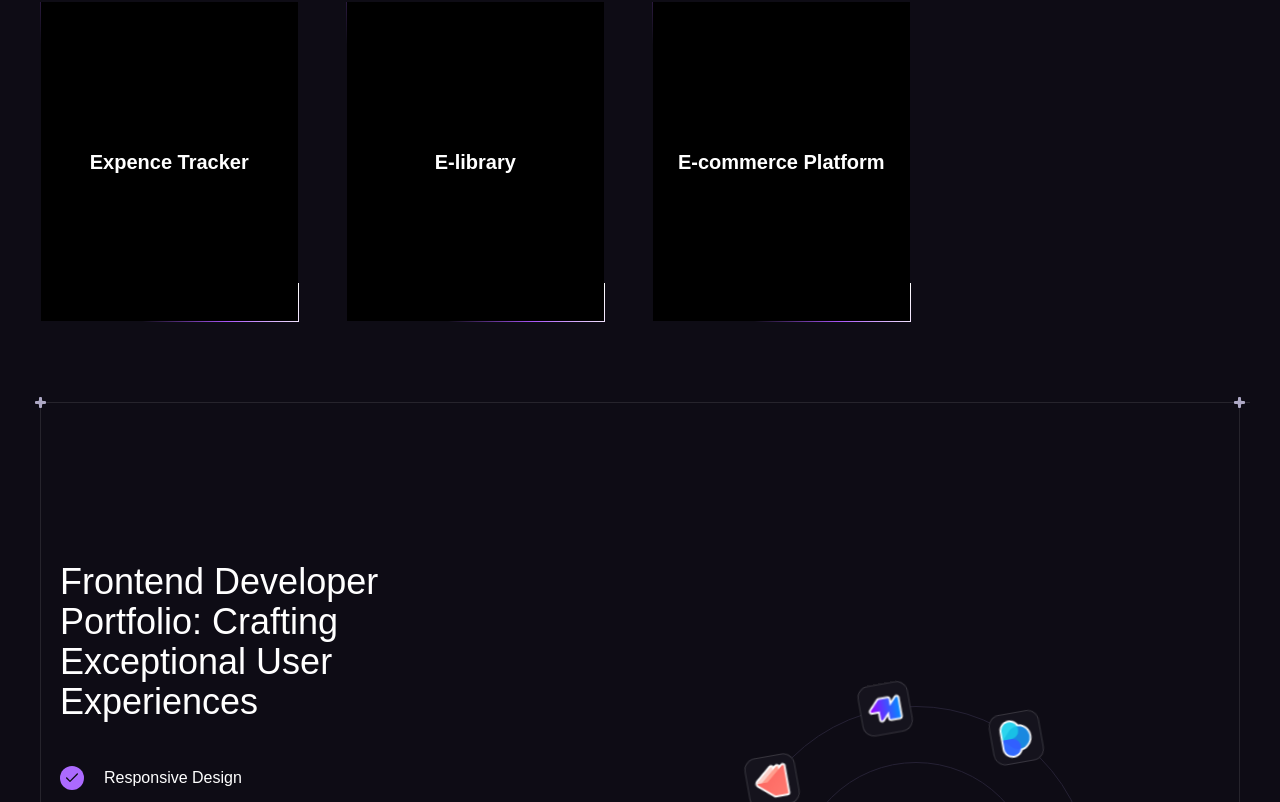
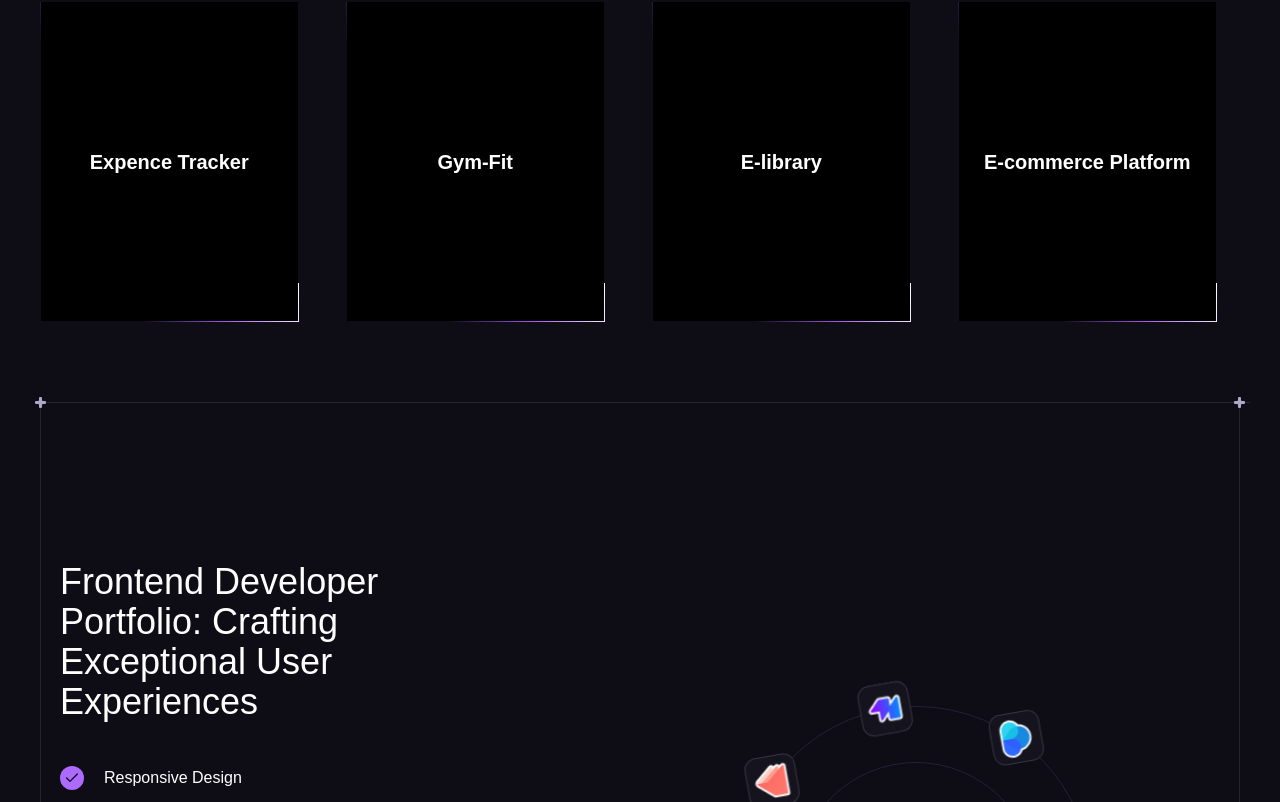
Before and after one commit to vinay8962/portfolio, a React (Create React App) app: page / in a window 1280 px wide. Shown: the part 2704-3506 px from the top of the page. Built offline with nearby package versions, Linux system fonts and the light colour scheme.

Commit message:
add new project

```diff
--- a/src/components/Project.jsx
+++ b/src/components/Project.jsx
@@ -63,7 +63,7 @@ const Project = () => {
 
       {/* Modal for showing project details */}
       {selectedProject && (
-        <div className="fixed inset-0 bg-black bg-opacity-50 flex justify-center items-center text-black overflow-hidden">
+        <div className="fixed inset-0 bg-black bg-opacity-50 opacity-100 flex justify-center items-center text-black overflow-hidden">
           <div className="bg-black text-white border border-violet-400 p-6 rounded-lg max-w-4xl h-auto w-full">
             <div className="w-full flex justify-end">
               <motion.button
--- a/src/constants/index.js
+++ b/src/constants/index.js
@@ -6,9 +6,11 @@ import photoshop from "../assets/collaboration/photoshop.png";
 import protopie from "../assets/collaboration/protopie.png";
 import raindrop from "../assets/collaboration/raindrop.png";
 import slack from "../assets/collaboration/slack.png";
-import Image1 from '../assets/Screenshot 2024-08-18 013513.png'
-import Expence_img_1 from '../assets/Project Image/Screenshot 2024-09-12 133631.png'
-import Expence_img_2 from '../assets/Project Image/Screenshot 2024-09-12 133659.png'
+import Image1 from "../assets/Screenshot 2024-08-18 013513.png";
+import Expence_img_1 from "../assets/Project Image/Screenshot 2024-09-12 133631.png";
+import Expence_img_2 from "../assets/Project Image/Screenshot 2024-09-12 133659.png";
+import Gym_fit_1 from "../assets/Project Image/Gym-fit-1.png";
+import Gym_fit_2 from "../assets/Project Image/Gym-fit-2.png";
 
 export const collabText =
   "With expertise in modern frameworks and meticulous attention to detail, it's the perfect choice for businesses seeking a skilled frontend developer.";
@@ -88,38 +90,56 @@ export const collabApps = [
   },
 ];
 
-
 export const ProjectData = [
   {
-    "id": 1,
-    "projectName": "Expence Tracker",
-    "image1": Expence_img_1,
-    "image2": Expence_img_2,
-    "description": "I designed and developed a comprehensive expense tracker application using React.js, Tailwind CSS, and Chakra UI. The application allows users to easily add and categorize their expenses, boosting engagement and management. I implemented a shared expenses feature for collaborative management with friends and integrated a doughnut chart to provide users with visual insights into their spending habits. By applying responsive design principles, I ensured the application is mobile-friendly and accessible across various devices. The use of Chakra UI and Tailwind CSS enhanced the UI/UX, resulting in a visually appealing and user-friendly interface.",
-    "githubLink": "https://github.com/vinay8962/expense-tracker.git",
-    "liveLink": "https://Expence_tracker.com",
-    "language": ["React", "Redux Toolkit", "Redux Saga", "Tailwind Css", "Chakra Ui", "Chart Js"]
+    id: 1,
+    projectName: "Expence Tracker",
+    image1: Expence_img_1,
+    image2: Expence_img_2,
+    description:
+      "I designed and developed a comprehensive expense tracker application using React.js, Tailwind CSS, and Chakra UI. The application allows users to easily add and categorize their expenses, boosting engagement and management. I implemented a shared expenses feature for collaborative management with friends and integrated a doughnut chart to provide users with visual insights into their spending habits. By applying responsive design principles, I ensured the application is mobile-friendly and accessible across various devices. The use of Chakra UI and Tailwind CSS enhanced the UI/UX, resulting in a visually appealing and user-friendly interface.",
+    githubLink: "https://github.com/vinay8962/expense-tracker.git",
+    liveLink: "https://Expence_tracker.com",
+    language: [
+      "React",
+      "Redux Toolkit",
+      "Redux Saga",
+      "Tailwind Css",
+      "Chakra Ui",
+      "Chart Js",
+    ],
   },
   {
-    "id": 2,
-    "projectName": "E-library",
-    "image1": Image1,
-    "image2": "https://via.placeholder.com/150",
-    "description": "A task management tool that helps users organize and track their daily tasks, with the ability to set reminders and mark tasks as complete.",
-    "githubLink": "https://github.com/username/task-manager",
-    "liveLink": "https://task-manager-demo.com",
-    "language": ["JavaScript", "React", "Redux"]
+    id: 2,
+    projectName: "Gym-Fit",
+    image1: Gym_fit_1,
+    image2: Gym_fit_2,
+    description:
+      "I have developed a gym and fitness website featuring trainer profiles with their expertise and certifications, a timetable for class schedules to help users plan workouts, a blog section offering fitness tips and health advice, and detailed descriptions of courses to guide users in selecting the right training programs.",
+    githubLink: "https://github.com/vinay8962/gym_template.git",
+    liveLink: "https://gym-fit-8768.netlify.app/",
+    language: ["HTML", "CSS", "JavaScript"],
   },
   {
-    "id": 3,
-    "projectName": "E-commerce Platform",
-    "image1": Image1,
-    "image2": "https://via.placeholder.com/150",
-    "description": "An e-commerce platform that allows users to browse products, add them to the cart, and proceed with checkout. It includes payment integration and order tracking.",
-    "githubLink": "https://github.com/username/ecommerce-platform",
-    "liveLink": "https://ecommerce-platform-demo.com",
-    "language": ["JavaScript", "React", "Node.js", "Express"]
+    id: 3,
+    projectName: "E-library",
+    image1: Image1,
+    image2: "https://via.placeholder.com/150",
+    description:
+      "A task management tool that helps users organize and track their daily tasks, with the ability to set reminders and mark tasks as complete.",
+    githubLink: "https://github.com/username/task-manager",
+    liveLink: "https://task-manager-demo.com",
+    language: ["JavaScript", "React", "Redux"],
   },
-
-
-]
+  {
+    id: 4,
+    projectName: "E-commerce Platform",
+    image1: Image1,
+    image2: "https://via.placeholder.com/150",
+    description:
+      "An e-commerce platform that allows users to browse products, add them to the cart, and proceed with checkout. It includes payment integration and order tracking.",
+    githubLink: "https://github.com/username/ecommerce-platform",
+    liveLink: "https://ecommerce-platform-demo.com",
+    language: ["JavaScript", "React", "Node.js", "Express"],
+  },
+];
```
Also changed, not shown: src/assets/Project Image/Gym-fit-1.png (added), src/assets/Project Image/Gym-fit-2.png (added).
